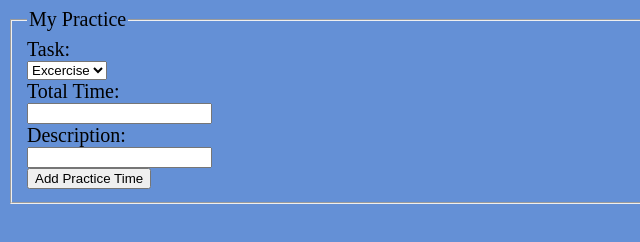
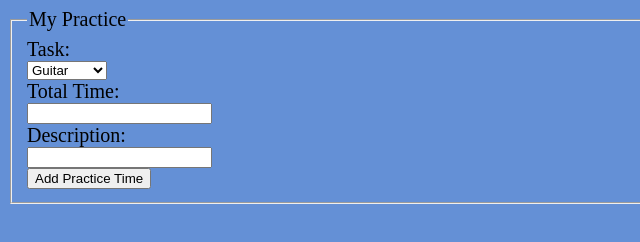
Before and after one commit to Rebelpebble/Progress-Tracker, a plain HTML site: page index.html in a window 1280 px wide. Shown: the full height of the page, 0-640 px from the left. Drawn offline with Linux system fonts and the light colour scheme.

Commit message:
Make guitar the default selection

```diff
--- a/index.html
+++ b/index.html
@@ -13,7 +13,7 @@
           <div>
             <select>
               <option value="excercise">Excercise</option>
-              <option value="guitar">Guitar</option>
+              <option value="guitar" selected="selected">Guitar</option>
               <option value="program">Program</option>
             </select>
           </div>
```
